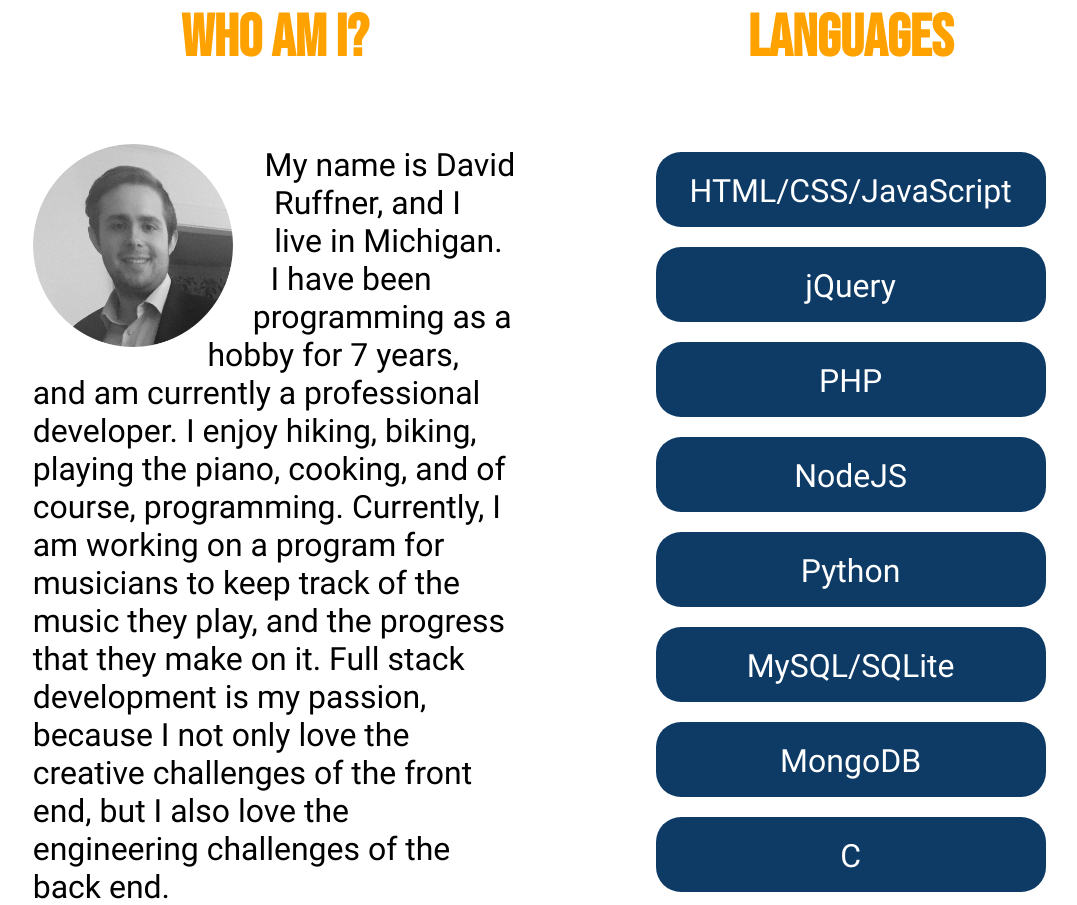
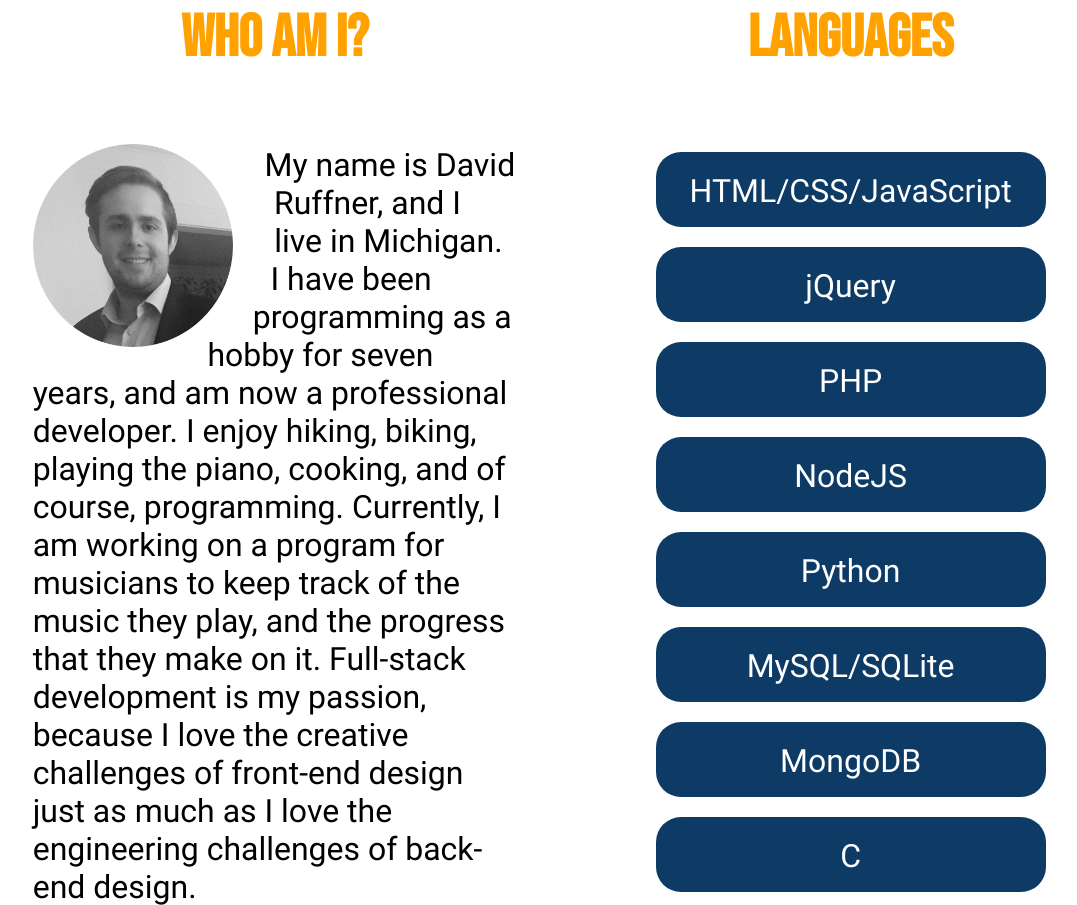
Before and after one commit to david-ruffner/Portfolio-Website, a plain HTML site: page index.html in a window 1280 px wide. Shown: the part 1436-2341 px from the top of the page, without its empty margins (135-1212 px from the left). Drawn offline with nearby package versions, Linux system fonts and the light colour scheme.

Commit message:
Changed the wording of my introductary paragraph on the main page

```diff
--- a/index.html
+++ b/index.html
@@ -73,21 +73,20 @@
                 <div id='profile_container'>
                     <img src="./resources/images/profile.png" />
                     <p>
-                        My name is David
-                        Ruffner, and I live in
+                        My name is David Ruffner, and I live in
                         Michigan. I have been
                         programming as a
-                        hobby for 7 years, and
-                        am currently a professional
+                        hobby for seven years, and
+                        am now a professional
                         developer. I enjoy hiking,
                         biking, playing the piano, cooking, and of
                         course, programming. Currently, I am working
                         on a program for musicians to keep track of
                         the music they play, and the progress that
-                        they make on it. Full stack development is my
-                        passion, because I not only love the creative
-                        challenges of the front end, but I also love
-                        the engineering challenges of the back end.
+                        they make on it. Full-stack development is my
+                        passion, because I love the creative
+                        challenges of front-end design just as much
+                        as I love the engineering challenges of back-end design.
                     </p>
                 </div>
                 <h1 id="other_skills_title">OTHER SKILLS</h1>
```
